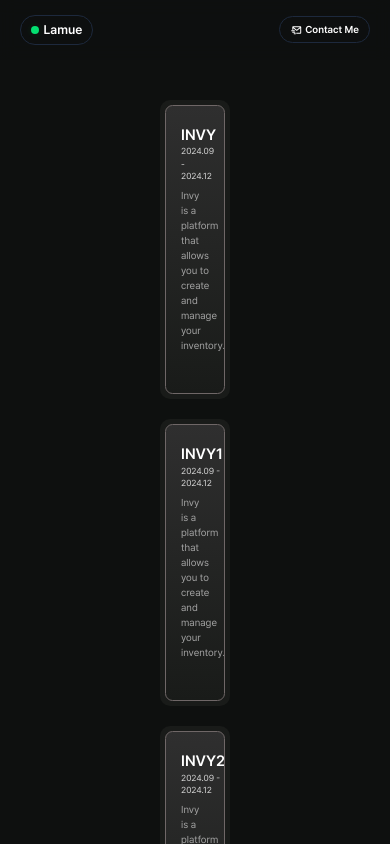
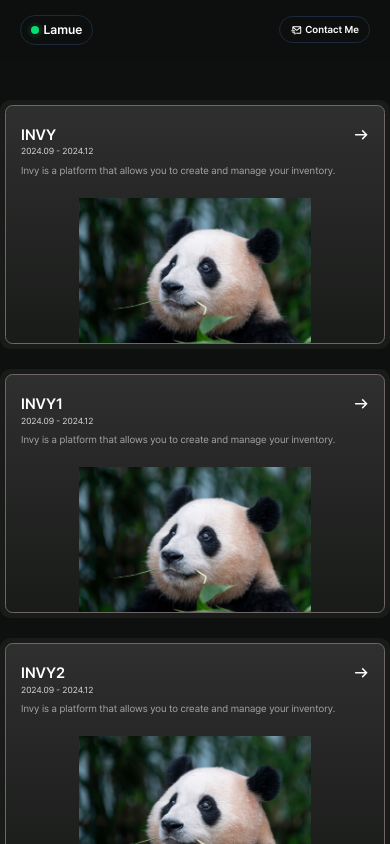
Before and after one commit to kwakseongjae/lamue-portfolio, a Next.js app: page /projects in a window 390 px wide. Shown: the top 844 px of the page. Built offline with nearby package versions, Linux system fonts and the light colour scheme.

Commit message:
style: Style change to fit mobile ui

```diff
--- a/src/shared/ui/ProjectContainer.tsx
+++ b/src/shared/ui/ProjectContainer.tsx
@@ -1,3 +1,3 @@
 export default function ProjectContainer({ children }: { children: React.ReactNode }) {
-  return <div className="flex flex-col px-64 py-16">{children}</div>
+  return <div className="flex flex-col items-center py-16">{children}</div>
 }
--- a/src/shared/ui/ProjectItem.tsx
+++ b/src/shared/ui/ProjectItem.tsx
@@ -56,11 +56,12 @@ export default function ProjectItem({
           </div>
           <p className="text-neutral-400">{description}</p>
         </div>
-        <div className="px-32 pt-16 transition-all duration-400 transform translate-y-4 group-hover:translate-y-0">
+        <div className="flex justify-center xl:pt-16 lg:pt-12 md:pt-8 pt-4 transition-all duration-400 transform translate-y-4 group-hover:translate-y-0">
           <Image
             src={imageSrc}
             alt={`Image of ${title} project`}
             aria-label={`Image of ${title} project`}
+            className="w-2/3"
           />
         </div>
       </div>
```
